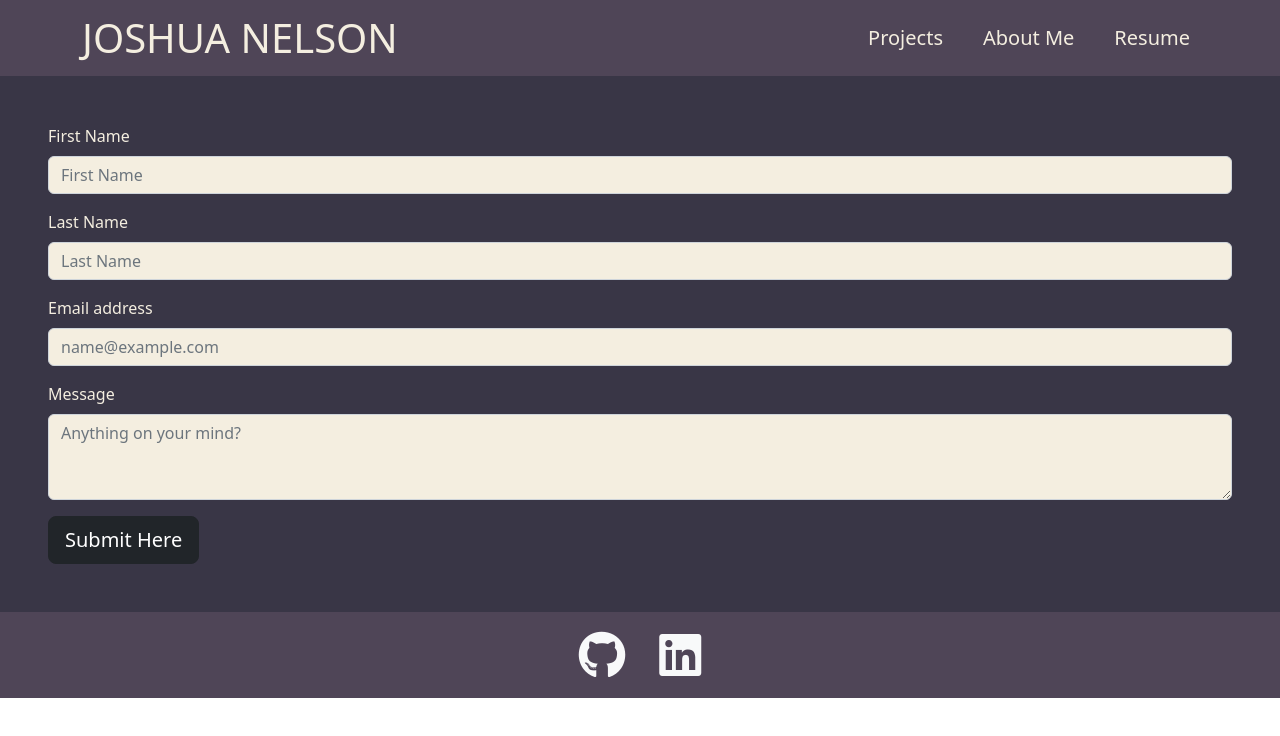
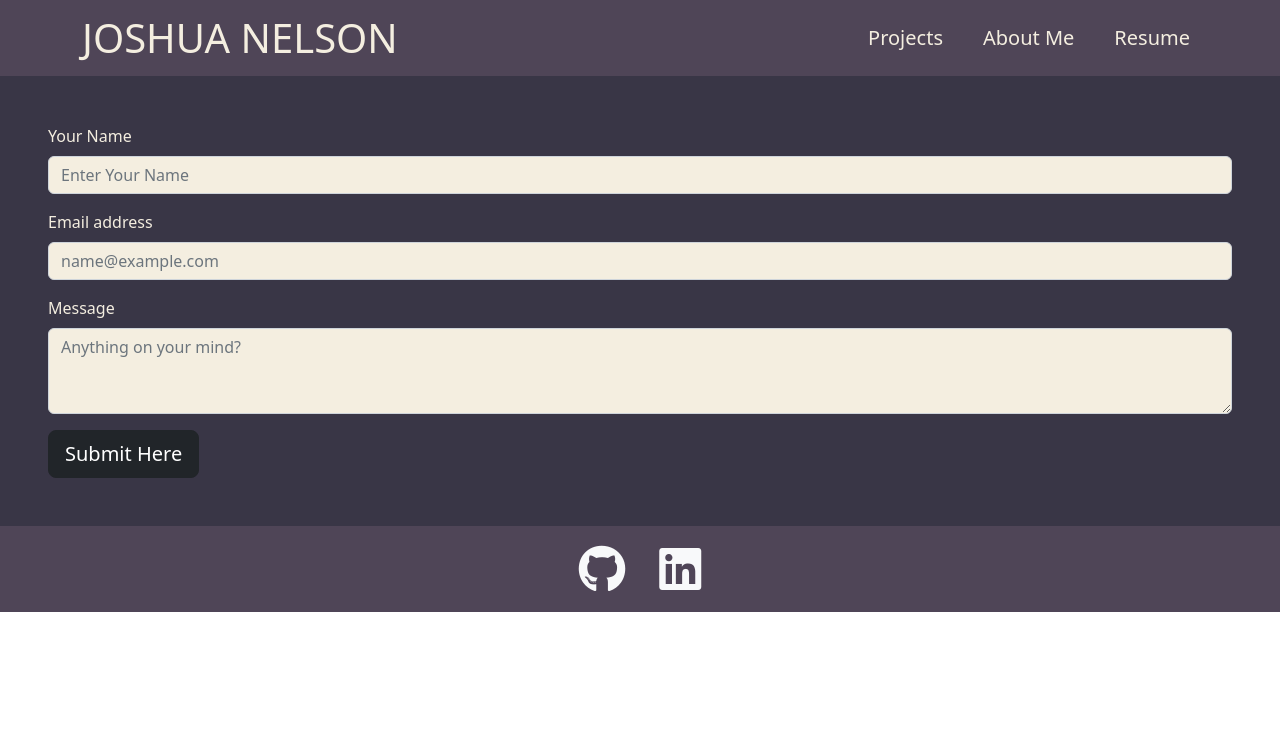
Before and after one commit to joshua-wade7/React-Portfolio, a React (Create React App) app: page /contactme in a window 1280 px wide. Shown: the top 736 px of the page. Built offline with nearby package versions, Linux system fonts and the light colour scheme.

Commit message:
updating the Contact.js file with emailjs functionality.

```diff
--- a/src/components/Section/Contact.js
+++ b/src/components/Section/Contact.js
@@ -1,5 +1,5 @@
 import Form from "react-bootstrap/Form";
-import { useState, useEffect } from "react";
+import { useRef } from "react";
 import Button from "react-bootstrap/Button";
 const styles = {
   background: {
@@ -14,108 +14,115 @@ const styles = {
 };
 
 function Contact() {
-  useEffect(() => {
-    document.title = "Contact Me";
-  }, []);
+  const form = useRef();
 
-  const [firstName, setFirstName] = useState("");
-  const [lastName, setLastName] = useState("");
-  const [email, setEmail] = useState("");
-  const [error, setError] = useState("");
-
-  const handleInputChange = (e) => {
-    const { target } = e;
-    const inputType = target.name;
-    const inputValue = target.value;
-
-    if (inputType === "email") {
-      setEmail(inputValue);
-    } else if (inputType === "firstName") {
-      setFirstName(inputValue);
-    } else if (inputType === "lastName") {
-      setLastName(inputValue);
-    }
-  };
-
-  const validate = (e) => {
+  const sendEmail = (e) => {
     e.preventDefault();
 
-    if (
-      !email.match(
-        /^(([^<>()[\]\\.,;:\s@"]+(\.[^<>()[\]\\.,;:\s@"]+)*)|(".+"))@((\[[0-9]{1,3}\.[0-9]{1,3}\.[0-9]{1,3}\.[0-9]{1,3}\])|(([a-zA-Z\-0-9]+\.)+[a-zA-Z]{2,}))$/
-      )
-    ) {
-      document
-        .getElementById("formEmail")
-        .setAttribute("class", "form-control border border-danger");
-      return;
-    } else if (
-      email.match(
-        /^(([^<>()[\]\\.,;:\s@"]+(\.[^<>()[\]\\.,;:\s@"]+)*)|(".+"))@((\[[0-9]{1,3}\.[0-9]{1,3}\.[0-9]{1,3}\.[0-9]{1,3}\])|(([a-zA-Z\-0-9]+\.)+[a-zA-Z]{2,}))$/
-      )
-    ) {
-      document.getElementById.setAttribute("class", "form-control");
+    let validEmail = /^([a-z0-9_\.-]+)@([\da-z\.-]+)\.([a-z\.]{2,6})$/;
+  };
+  // useEffect(() => {
+  //   document.title = "Contact Me";
+  // }, []);
 
-      return;
-    }
-  };
+  // const [firstName, setFirstName] = useState("");
+  // const [lastName, setLastName] = useState("");
+  // const [email, setEmail] = useState("");
+  // const [error, setError] = useState("");
 
-  const formErrors = () => {
-    const { firstName, lastName, message } = Form;
-    const newErrors = {};
+  // const handleInputChange = (e) => {
+  //   const { target } = e;
+  //   const inputType = target.name;
+  //   const inputValue = target.value;
 
-    if (!firstName || firstName === "")
-      newErrors.name = "First name cannot be blank";
-    else if (!lastName || lastName === "")
-      newErrors.name = "Last name cannot be blank";
-    else if (!message || message === "")
-      newErrors.name = "Message cannot be blank";
-    else return;
+  //   if (inputType === "email") {
+  //     setEmail(inputValue);
+  //   } else if (inputType === "firstName") {
+  //     setFirstName(inputValue);
+  //   } else if (inputType === "lastName") {
+  //     setLastName(inputValue);
+  //   }
+  // };
 
-    return newErrors;
-  };
+  // const validate = (e) => {
+  //   e.preventDefault();
 
-  const handleFormSubmit = (e) => {
-    e.preventDefault();
+  //   if (
+  //     !email.match(
+  //       /^(([^<>()[\]\\.,;:\s@"]+(\.[^<>()[\]\\.,;:\s@"]+)*)|(".+"))@((\[[0-9]{1,3}\.[0-9]{1,3}\.[0-9]{1,3}\.[0-9]{1,3}\])|(([a-zA-Z\-0-9]+\.)+[a-zA-Z]{2,}))$/
+  //     )
+  //   ) {
+  //     document
+  //       .getElementById("formEmail")
+  //       .setAttribute("class", "form-control border border-danger");
+  //     return;
+  //   } else if (
+  //     email.match(
+  //       /^(([^<>()[\]\\.,;:\s@"]+(\.[^<>()[\]\\.,;:\s@"]+)*)|(".+"))@((\[[0-9]{1,3}\.[0-9]{1,3}\.[0-9]{1,3}\.[0-9]{1,3}\])|(([a-zA-Z\-0-9]+\.)+[a-zA-Z]{2,}))$/
+  //     )
+  //   ) {
+  //     document.getElementById.setAttribute("class", "form-control");
 
-    const newErrors = formErrors();
+  //     return;
+  //   }
+  // };
 
-    if (Object.keys(newErrors).length > 0) {
-      setError(newErrors);
-    }
-  };
+  // const formErrors = () => {
+  //   const { firstName, lastName, message } = Form;
+  //   const newErrors = {};
+
+  //   if (!firstName || firstName === "")
+  //     newErrors.name = "First name cannot be blank";
+  //   else if (!lastName || lastName === "")
+  //     newErrors.name = "Last name cannot be blank";
+  //   else if (!message || message === "")
+  //     newErrors.name = "Message cannot be blank";
+  //   else return;
+
+  //   return newErrors;
+  // };
+
+  // const handleFormSubmit = (e) => {
+  //   e.preventDefault();
+
+  //   const newErrors = formErrors();
+
+  //   if (Object.keys(newErrors).length > 0) {
+  //     setError(newErrors);
+  //   }
+  // };
 
   return (
     <div style={styles.background}>
-      <Form className="p-5">
+      <Form className="p-5" ref={form} onSubmit={sendEmail}>
         <Form.Group className="mb-3" controlId="formFirstName">
-          <Form.Label style={styles.textColor}>First Name</Form.Label>
+          <Form.Label style={styles.textColor}>Your Name</Form.Label>
           <Form.Control
-            value={firstName}
-            onChange={handleInputChange}
+            // value={firstName}
+            // onChange={handleInputChange}
             name="firstName"
             type="text"
-            placeholder="First Name"
+            placeholder="Enter Your Name"
             style={styles.inputBody}
           />
         </Form.Group>
-        <Form.Group className="mb-3" controlId="formLastName">
+        {/* <Form.Group className="mb-3" controlId="formLastName">
           <Form.Label style={styles.textColor}>Last Name</Form.Label>
           <Form.Control
-            value={lastName}
-            onChange={handleInputChange}
+            // value={lastName}
+            // onChange={handleInputChange}
             name="lastName"
             type="text"
             placeholder="Last Name"
             style={styles.inputBody}
           />
-        </Form.Group>
+        </Form.Group> */}
         <Form.Group className="mb-3" controlId="formEmail">
           <Form.Label style={styles.textColor}>Email address</Form.Label>
           <Form.Control
-            value={email}
-            onChange={handleInputChange}
-            onClick={validate}
+            // value={email}
+            // onChange={handleInputChange}
+            // onClick={validate}
             name="email"
             type="email"
             placeholder="name@example.com"
@@ -137,7 +144,7 @@ function Contact() {
           variant="dark"
           size="lg"
           type="submit"
-          onClick={handleFormSubmit}
+          // onClick={handleFormSubmit}
         >
           Submit Here
         </Button>
```
